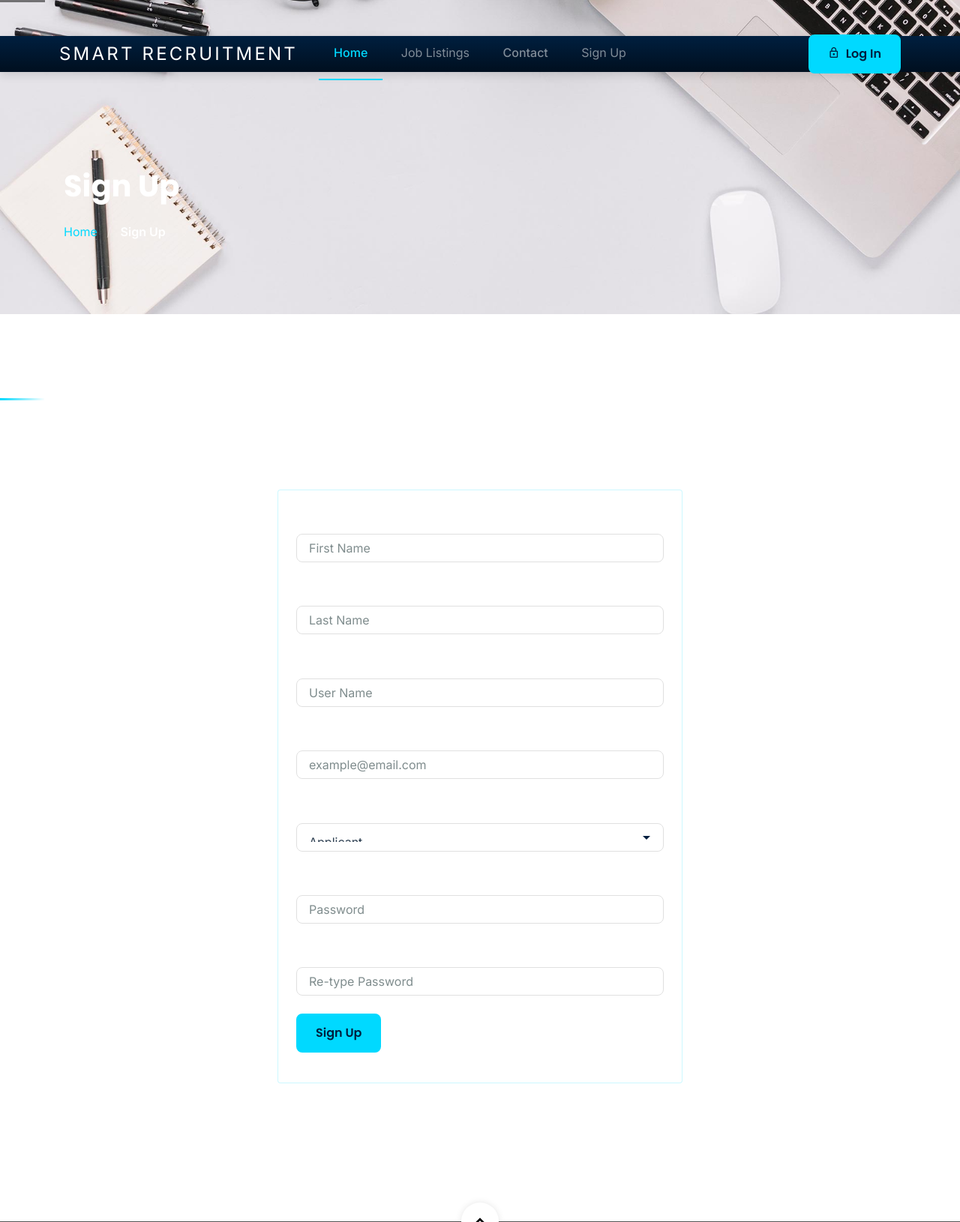
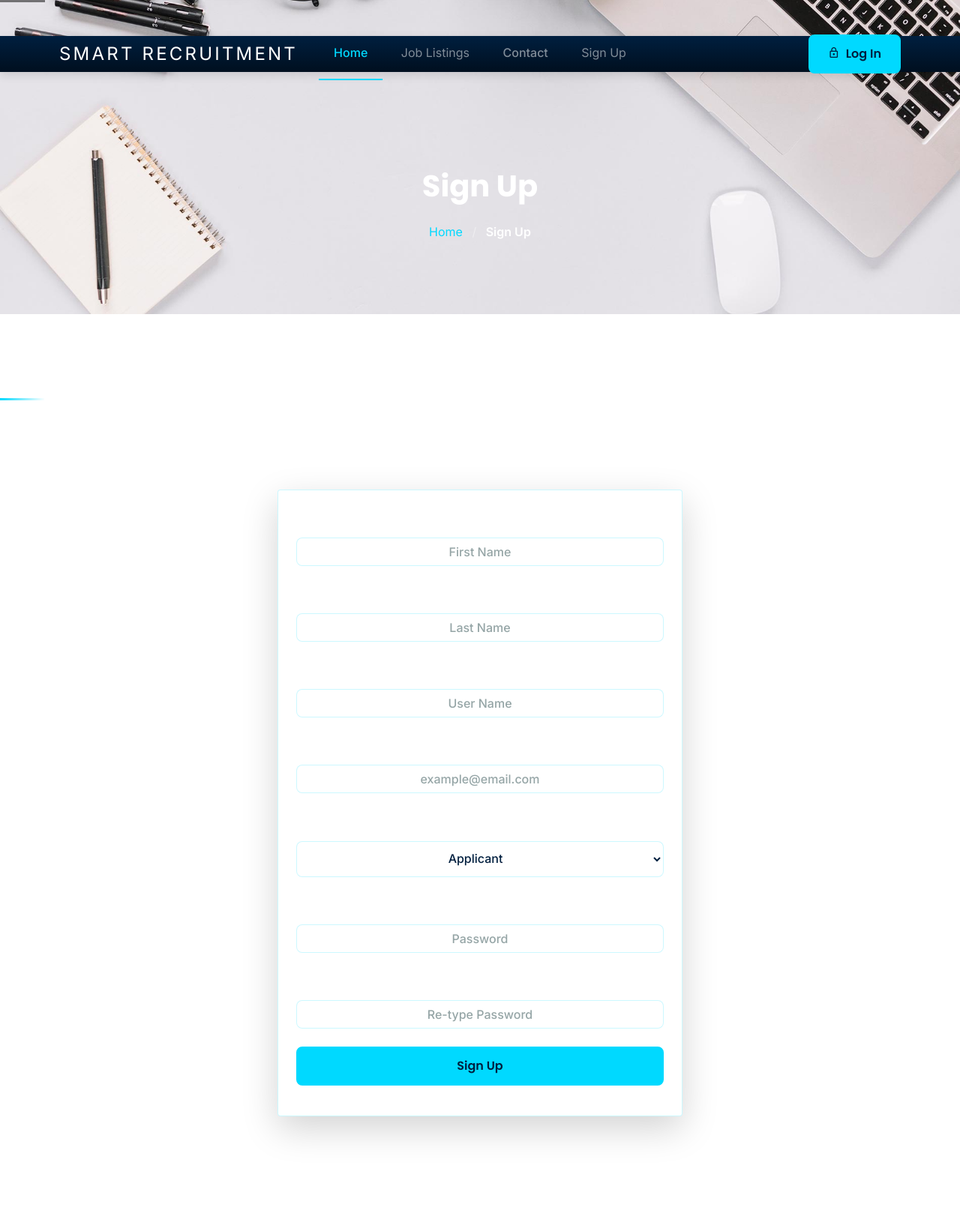
Before and after one commit to TheUnshackled1/Smart-Recruitment-and-Resume-Ranking-System-Using-Machine-Learning, a Django app: page /register.html in a window 1280 px wide. Shown: the top 1630 px of the page at 75% size. Run offline with Django 3.2, Linux system fonts and the light colour scheme; some libraries are stand-ins or nearby versions; some web fonts are replaced.

Commit message:
Enhance form styles with white backgrounds and improved label visibility

```diff
--- a/mysite/static/mysite/css/style.css
+++ b/mysite/static/mysite/css/style.css
@@ -2127,26 +2127,38 @@ label.text-white {
   margin-bottom: 0.75rem !important;
   font-weight: 700 !important;
 }
-}
-
-/* Form Controls */
+
+/* Form Controls - WHITE BACKGROUNDS */
 .site-section .form-control {
-  background-color: rgba(255, 255, 255, 0.95);
-  border: 1px solid rgba(0, 217, 255, 0.2);
-  color: var(--color-dark-text);
-  transition: all var(--transition-base);
-  padding: 0.75rem 1rem;
-  font-size: 1rem;
+  background-color: #FFFFFF !important;
+  border: 1px solid rgba(0, 217, 255, 0.2) !important;
+  color: #2C3E50 !important;
+  transition: all var(--transition-base) !important;
+  padding: 0.75rem 1rem !important;
+  font-size: 1rem !important;
+  font-weight: 500 !important;
 }
 
 .site-section .form-control::placeholder {
-  color: var(--color-light-text);
+  color: #95A5A6 !important;
 }
 
 .site-section .form-control:focus {
-  background-color: #fff;
-  border-color: var(--color-teal);
-  box-shadow: 0 0 0 3px rgba(0, 217, 255, 0.15);
+  background-color: #FFFFFF !important;
+  border-color: #00D9FF !important;
+  box-shadow: 0 0 0 3px rgba(0, 217, 255, 0.15) !important;
+  outline: none !important;
+  color: #2C3E50 !important;
+}
+
+.site-section input.form-control,
+.site-section input[type="text"],
+.site-section input[type="email"],
+.site-section input[type="password"],
+.site-section textarea.form-control {
+  background-color: #FFFFFF !important;
+  color: #2C3E50 !important;
+  border: 1px solid rgba(0, 217, 255, 0.2) !important;
 }
 
 /* Form Groups - Enhanced Spacing */
@@ -2181,3 +2193,36 @@ label.text-white {
     background: linear-gradient(135deg, rgba(0, 31, 63, 0.8), rgba(0, 15, 31, 0.9));
   }
 }
+
+/* Light form specific overrides to fix text and input element colors */
+.site-section form.border label.form-label,
+.site-section form.border label,
+.site-section form.border .form-group label,
+.site-section form.border .row.form-group label,
+.site-section form.border.bg-white label.form-label,
+.site-section form.border.bg-white label,
+.site-section form.border.bg-light label.form-label,
+.site-section form.border.bg-light label,
+.site-section.bg-light form.border label {
+  color: #FFFFFF !important; /* Force white labels to match the dark form background */
+  font-family: var(--font-display, "Poppins", sans-serif) !important;
+  font-weight: 600 !important;
+}
+
+/* Style select dropdown inside form container */
+.site-section form.border select.form-control {
+  background-color: #FFFFFF !important;
+  color: var(--color-navy, #001F3F) !important;
+  border: 1px solid rgba(0, 217, 255, 0.2) !important;
+  appearance: auto !important;
+  -webkit-appearance: auto !important;
+  background-image: none !important;
+  padding: 0.75rem 1rem !important;
+  height: auto !important;
+  font-weight: 500 !important;
+}
+
+/* Default dark background for section-hero so white text is readable if image is light or fails to load */
+.section-hero {
+  background-color: var(--color-dark-navy, #000F1F) !important;
+}
--- a/mysite/templates/mysite/register.html
+++ b/mysite/templates/mysite/register.html
@@ -4,11 +4,29 @@
 {% load static %}
 
 {% block body %}
+    <style>
+      /* Force white color and center alignment for all form labels to bypass browser caching */
+      .site-section label.form-label,
+      .site-section label,
+      .site-section .form-group label,
+      .site-section .row.form-group label {
+        color: #FFFFFF !important;
+        text-align: center !important;
+        display: block !important;
+        width: 100% !important;
+      }
+      /* Center alignment for text and placeholders inside input fields and selects */
+      .site-section .form-control {
+        text-align: center !important;
+        text-align-last: center !important;
+        width: 100% !important;
+      }
+    </style>
 
     <!-- HOME -->
     <section class="section-hero overlay inner-page bg-image" style="background-image: url({% static 'mysite/images/hero_1.jpg' %});" id="home-section">
       <div class="container">
-        <div class="row">
+        <div class="row justify-content-center text-center">
           <div class="col-md-7">
             <h1 class="text-white font-weight-bold">Sign Up</h1>
             <div class="custom-breadcrumbs">
@@ -24,40 +42,41 @@
       <div class="container">
         <div class="row justify-content-center">
           <div class="col-lg-6 mb-5">
-            <h2 class="mb-4 text-white">Sign Up To Smart Recruitment</h2>
+            <h2 class="mb-4 text-white text-center">Sign Up To Smart Recruitment</h2>
 
 
-            <form action="register.html" method="post" class="p-4 border rounded">
+            <form action="register.html" method="post" class="p-4 border rounded shadow-lg bg-white">
                 {% csrf_token %}
 
                <div class="row form-group">
                 <div class="col-md-12 mb-3 mb-md-0">
-                  <label class="text-white" for="first_name">First Name</label>
+                  <label class="form-label" for="first_name">First Name</label>
                   <input type="text" id="first_name" name="first_name" class="form-control" placeholder="First Name">
                 </div>
               </div>
 
-                <div class="row form-group">
+              <div class="row form-group">
                 <div class="col-md-12 mb-3 mb-md-0">
-                  <label class="text-white" for="last_name">Last Name</label>
+                  <label class="form-label" for="last_name">Last Name</label>
                   <input type="text" id="last_name" name="last_name" class="form-control" placeholder="Last Name">
                 </div>
               </div>
+
               <div class="row form-group">
                 <div class="col-md-12 mb-3 mb-md-0">
-                  <label class="text-white" for="username">User Name</label>
+                  <label class="form-label" for="username">User Name</label>
                   <input type="text" id="username" name="username" class="form-control" placeholder="User Name">
                 </div>
               </div>
               <div class="row form-group">
                 <div class="col-md-12 mb-3 mb-md-0">
-                  <label class="text-white" for="email">Email</label>
+                  <label class="form-label" for="email">Email</label>
                   <input type="email" id="email" name="email" class="form-control" placeholder="example@email.com">
                 </div>
               </div>
               <div class="row form-group">
                 <div class="col-md-12 mb-3 mb-md-0">
-                  <label class="text-white" for="user_type">User Type</label>
+                  <label class="form-label" for="user_type">User Type</label>
                   <select class="form-control" id="user_type" name="user_type">
                     <option value=0 selected>Applicant</option>
                     <option value=1>Recruiter</option>
@@ -66,44 +85,20 @@
               </div>
               <div class="row form-group">
                 <div class="col-md-12 mb-3 mb-md-0">
-                  <label class="text-white" for="password1">Password</label>
+                  <label class="form-label" for="password1">Password</label>
                   <input type="password" id="password1" name="password1" class="form-control" placeholder="Password">
                 </div>
               </div>
-              <div class="row form-group mb-4">
+              <div class="row form-group">
                 <div class="col-md-12 mb-3 mb-md-0">
-                  <label class="text-white" for="password2">Re-Type Password</label>
+                  <label class="form-label" for="password2">Re-Type Password</label>
                   <input type="password" id="password2" name="password2" class="form-control" placeholder="Re-type Password">
                 </div>
               </div>
-             <!-- <div class="row form-group">
-                <div class="col-md-12 mb-3 mb-md-0">
-                  <label class="text-black" for="name">Contact Number</label>
-                  <input type="text" id="phone" name="phone" class="form-control" placeholder="Contact Number">
-                </div>
-              </div> -->
-             <!-- <div class="row form-group">
-                <div class="col-md-12 mb-3 mb-md-0">
-                  <label class="text-black" for="name">Address</label>
-                  <input type="text" id="address" name="address" class="form-control" placeholder="Address">
-                </div>
-              </div>
-               <div class="row form-group">
-                <div class="col-md-12 mb-3 mb-md-0">
-                  <label class="text-black" for="fname">Linkedin Profile</label>
-                  <input type="text" id="linkedin" name="linkedin_id" class="form-control" placeholder="Linkedin Link">
-                </div>
-              </div>
-               <div class="row form-group">
-                <div class="col-md-12 mb-3 mb-md-0">
-                  <label class="text-black" for="fname">Github Profile</label>
-                  <input type="text" id="github" name="github_id" class="form-control" placeholder="Github Link">
-                </div>
-              </div> -->
 
-              <div class="row form-group">
+              <div class="row form-group mt-4">
                 <div class="col-md-12">
-                  <input type="submit" value="Sign Up" class="btn px-4 btn-primary text-white">
+                  <input type="submit" value="Sign Up" class="btn btn-primary btn-block text-white">
                 </div>
               </div>
 
```
Also changed, not shown: 1 other file.
